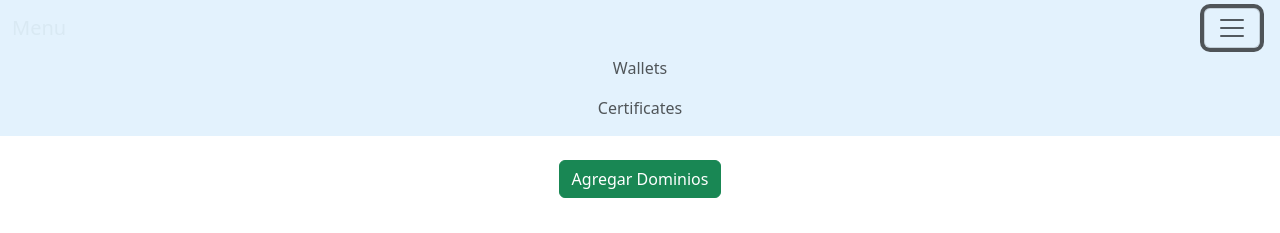
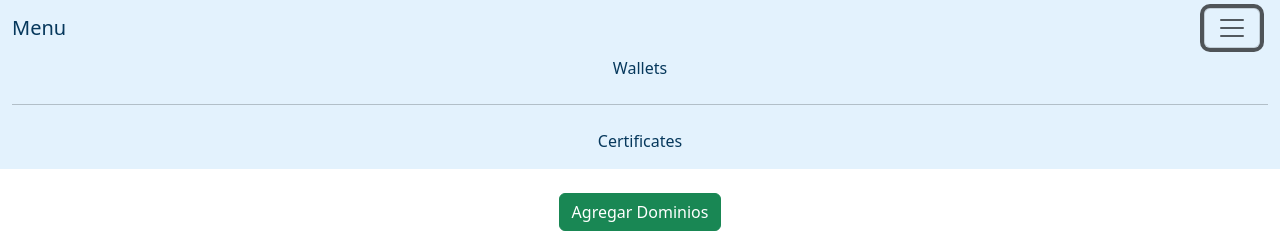
Before and after one commit to Joshua53Barrios/ReactCertificados, a React (Create React App) app in the folder pagina/: page / in a window 1280 px wide. Both pictures are taken after a click on the button 1232 px from the left and 28 px from the top of the page. Shown: the top 233 px of the page. Built offline with nearby package versions, Linux system fonts and the light colour scheme; no server answers.

Commit message:
navBar y colorsitos

```diff
--- a/pagina/src/Componentes/navBar.js
+++ b/pagina/src/Componentes/navBar.js
@@ -19,17 +19,18 @@ import {
     return (
       <div>
         <Navbar color="faded" light className="navbar navbar-ligth" style={{backgroundColor: '#e3f2fd'}}>
-          <NavbarBrand href="/" className="me-auto" style={{color: '#D9E9F3'}}>
+          <NavbarBrand href="/" className="me-auto" style={{color: '#06385C'}}>
             Menu
           </NavbarBrand>
           <NavbarToggler onClick={toggleNavbar} className="me-2" />
           <Collapse isOpen={!collapsed} navbar>
             <Nav navbar>
               <NavItem>
-                <NavLink href="">Wallets</NavLink>
+                <NavLink href="" style={{color: '#06385C'}}>Wallets</NavLink>
               </NavItem>
+              <hr />
               <NavItem>
-                <NavLink href="">
+                <NavLink href="" style={{color: '#06385C'}}>
                   Certificates
                 </NavLink>
               </NavItem>
```
